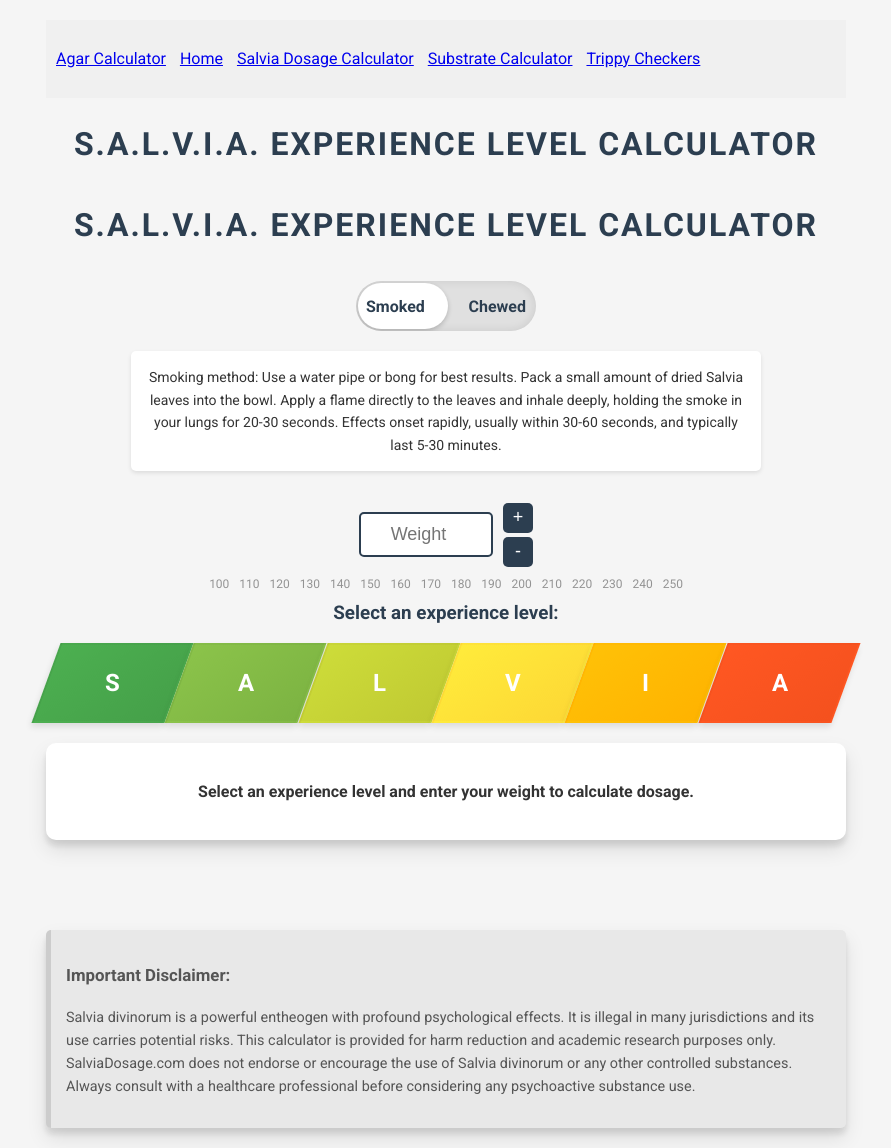
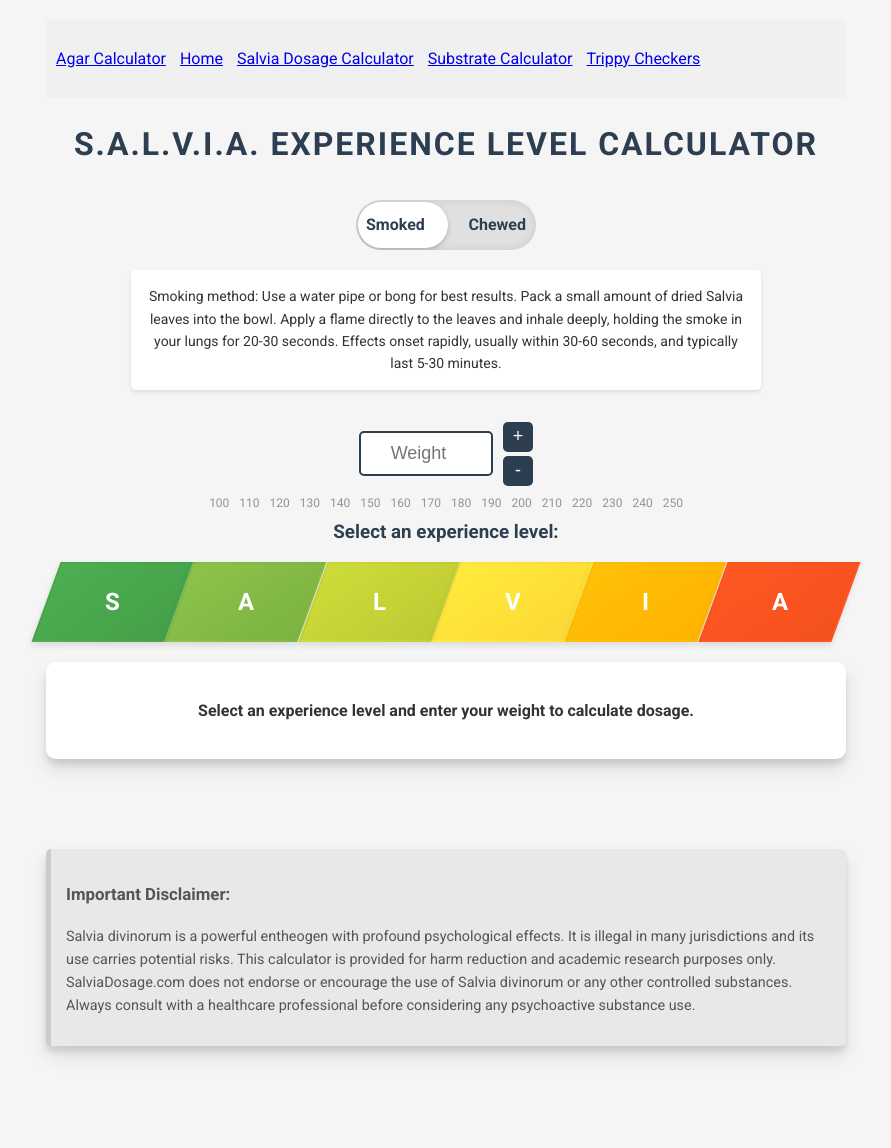
Before and after one commit to junovhs/pooltool, a Jekyll site: the page built from pages/salviadosage.html, in a window 1280 px wide. Shown: the whole page, without its empty margins (194-1085 px from the left). Built offline with Jekyll 4.4.1, drawn with Linux system fonts in a browser that asks for light colours; after the commit the page ends 1066 px from its top, so only the background shows below that.

Commit message:
Update salviadosage.html

```diff
--- a/pages/salviadosage.html
+++ b/pages/salviadosage.html
@@ -2,7 +2,7 @@
 layout: default
 title: Salvia Dosage Calculator
 ---
-<html><head><h1>S.A.L.V.I.A. Experience Level Calculator</h1>
+<html><head>
 <style>
     @import url('https://fonts.googleapis.com/css2?family=Roboto:wght@400;700&display=swap');
 
```
